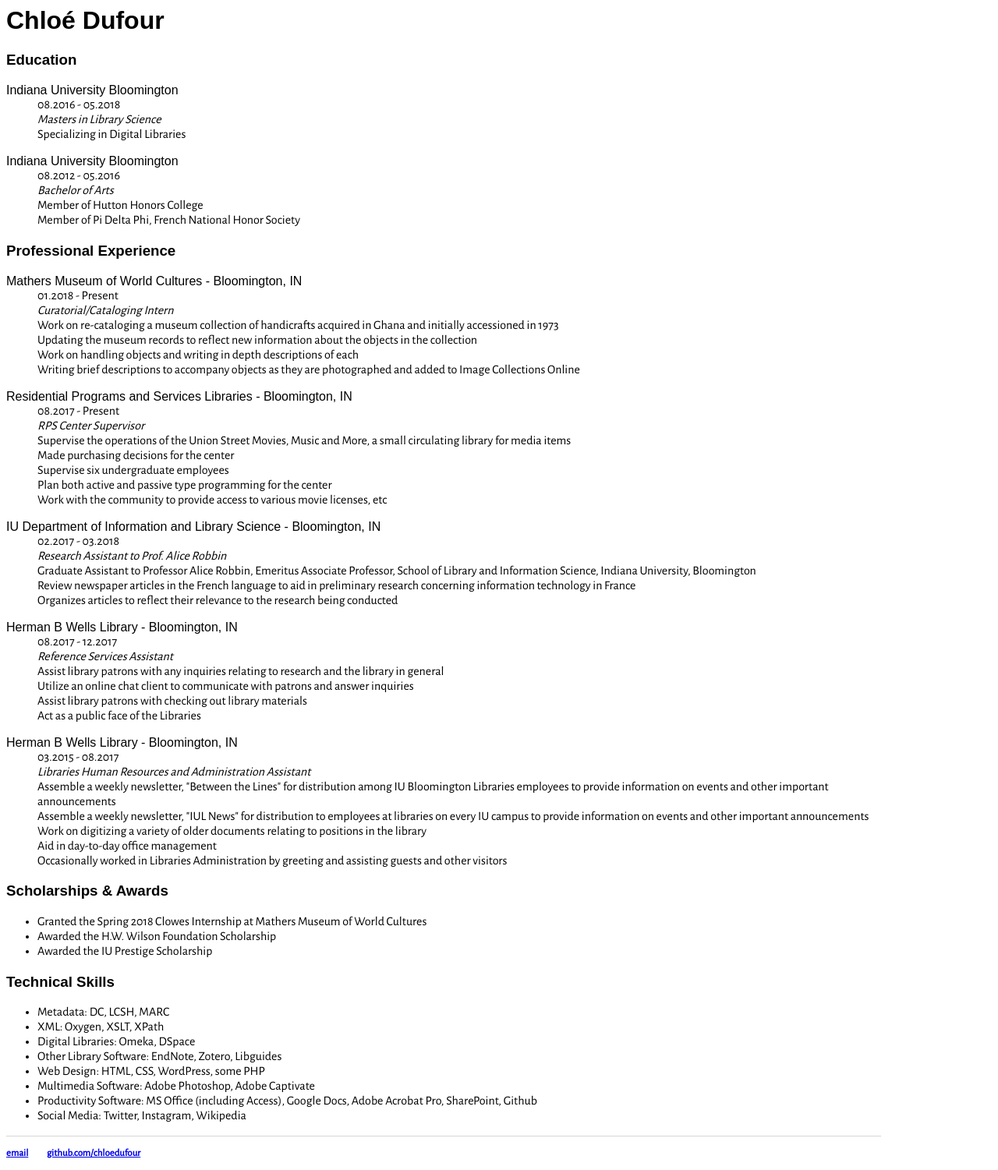
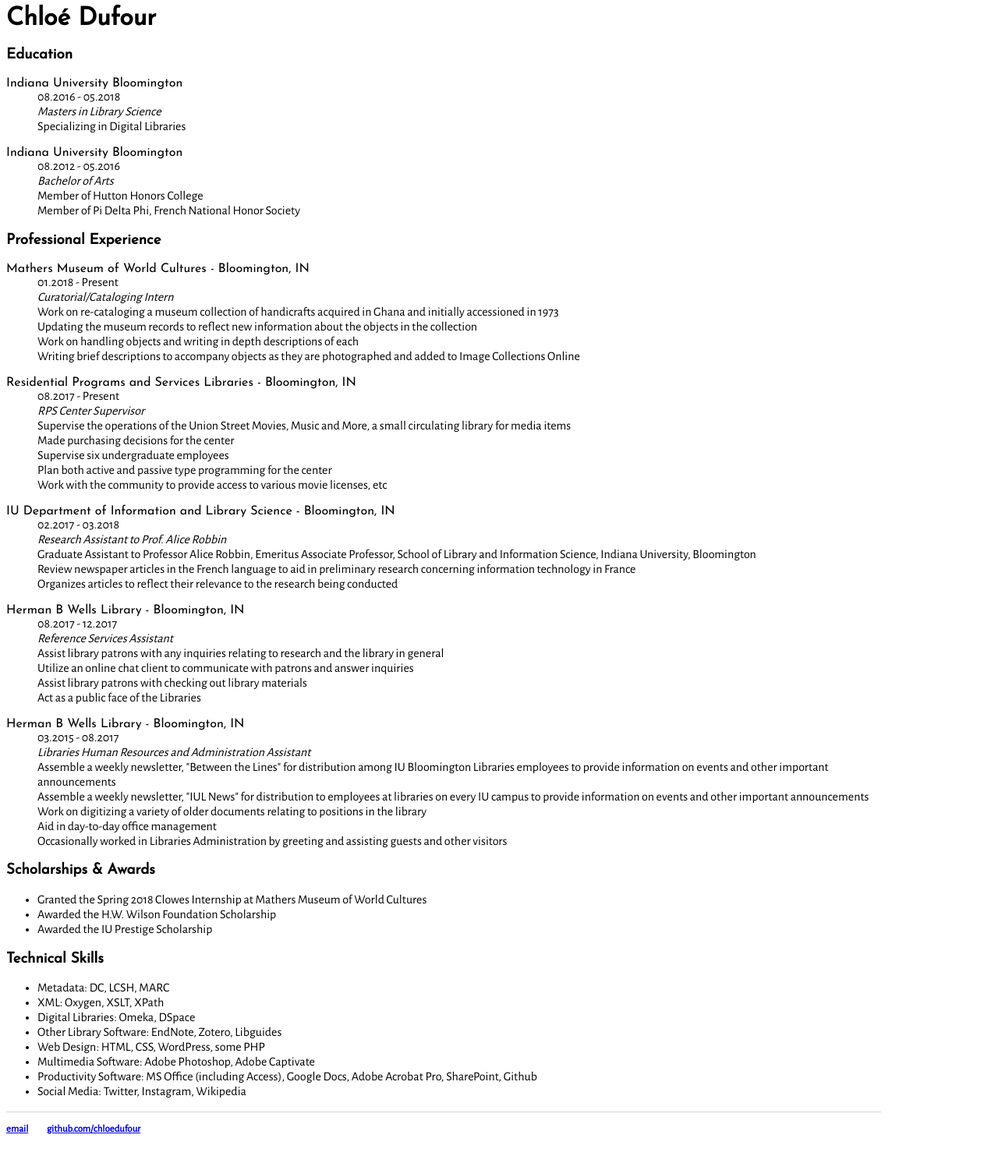
Before and after one commit to chloedufour/cdufour.github.io, a Jekyll site: the page cv/vitae.html, which Jekyll copies as it is, in a window 1280 px wide. Shown: the whole page at 78% size. Built offline with Jekyll 4.4.1, drawn with Linux system fonts in a browser that asks for light colours; after the commit the page ends 1470 px from its top, so only the background shows below that.

Commit message:
Update vitae.html

```diff
--- a/cv/vitae.html
+++ b/cv/vitae.html
@@ -2,7 +2,7 @@
   <head>
   <title>Curriculum Vitae</title>
   <link rel="stylesheet" type="text/css" href="/cv/cv.css"/>
-	  <link href="https://fonts.googleapis.com/css?family=Alegreya+Sans|Nanum+Myeongjo" rel="stylesheet"/>
+	  <link href="https://fonts.googleapis.com/css?family=Alegreya+Sans|Josefin+Sans" rel="stylesheet"/>
   </head>
 
   <body>
```
